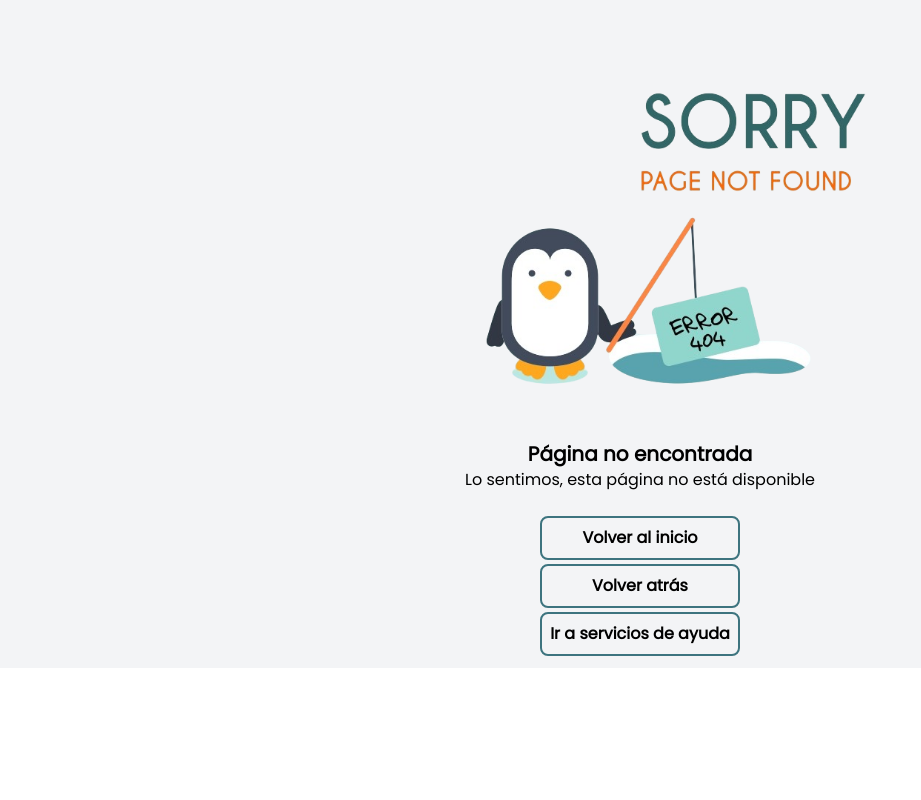
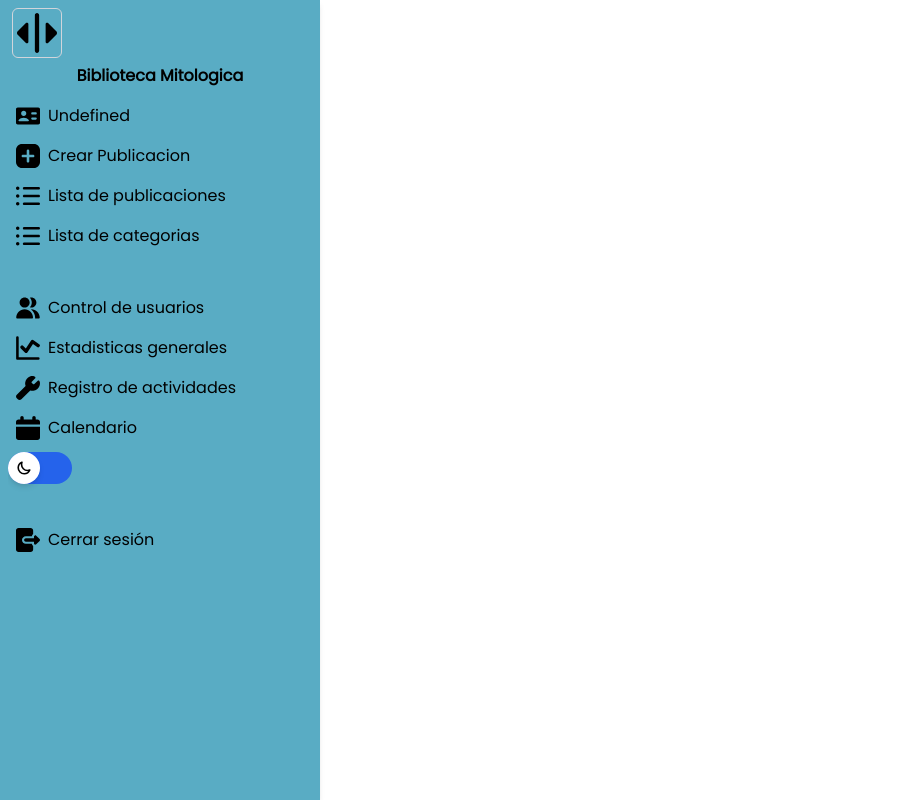
Before and after one commit to lgramajo99/biblioteca_mitologica, a React (Vite) app in the folder client/: page /administracion in a window 1280 px wide. Shown: the whole page, without its empty margins (0-921 px from the left). Built offline with nearby package versions, Linux system fonts and the light colour scheme.

Commit message:
Light mode dashmenu, elemenBtnMenu, Navbar.

```diff
--- a/client/src/App.jsx
+++ b/client/src/App.jsx
@@ -2,7 +2,7 @@
 
 function App() {
   return (
-    <div className='bg-gray-100 dark:bg-darkAcenture dark:text-darkTxt'>
+    <div className='bg-lightAcenture dark:bg-darkAcenture dark:text-darkTxt'>
       <RoutesIndex />
     </div>
   );
--- a/client/src/components/dashboard/layout/DashboardMenu.jsx
+++ b/client/src/components/dashboard/layout/DashboardMenu.jsx
@@ -15,7 +15,7 @@
     const { user } = useAuth0();
 
     return (
-        <nav className={`fixed top-0 left-0 h-full p-2 bg-purple-700 dark:text-slate-300 dark:bg-darkPrimary shadow-md transition-all duration-500 ${displayedMenu ? "w-80" : "w-20"} overflow-y-auto`} >
+        <nav className={`fixed top-0 left-0 h-full p-2 bg-lightPrimary dark:bg-darkPrimary shadow-md transition-all duration-500 ${displayedMenu ? "w-80" : "w-20"} overflow-y-auto`} >
             <button type="button"
                 className="mx-1 p-1 rounded-md border border-gray-300 focus:outline-none focus:border-blue-500 transform transition-transform hover:scale-95 active:scale-90"
                 onClick={handleDisplayedMenu}>
@@ -24,7 +24,7 @@
 
             <ul className="overflow-hidden gap-y-2 flex flex-col">
                 <button type="button"
-                    className="w-full px-2 py-1 font-semibold transition-colors duration-300 ease-in-out rounded-md focus:outline-none focus:text-white hover:text-white overflow-hidden whitespace-nowrap"
+                    className="w-full px-2 py-1 font-semibold transition-colors duration-300 ease-in-out rounded-md focus:outline-none overflow-hidden whitespace-nowrap"
                     onClick={() => navigate(`/`)}>
                     {displayedMenu ? "Biblioteca Mitologica" : "B|M"}
                 </button>
@@ -44,9 +44,9 @@
                 <br />
                 <button type="button"
                     onClick={handleLogout}
-                    className={`flex items-center w-full rounded-xl py-1 px-2 gap-2 transition duration-300 ease-in-out focus:font-bold focus:outline-none hover:font-bold hover:bg-purple-200 focus:bg-purple-200 dark:text-darkTxt dark:hover:bg-darkSecondary dark:focus:bg-darkSecondary ${displayedMenu ? 'justify-start' : 'justify-center'}`}>
+                    className={`flex items-center w-full rounded-xl py-1 px-2 gap-2 transition duration-300 ease-in-out focus:font-bold focus:outline-none hover:font-bold hover:bg-lightSecondary focus:bg-lightSecondary dark:hover:bg-darkSecondary dark:focus:bg-darkSecondary ${displayedMenu ? 'justify-start' : 'justify-center'}`}>
                     <img src={logoutSolid} alt='door open' className={`w-6 h-6 filter dark:invert`} />
-                    {displayedMenu && <span className="font-bold truncate">Cerrar sesión</span>}
+                    {displayedMenu && <span className="truncate">Cerrar sesión</span>}
                 </button>
 
             </ul>
--- a/client/src/components/dashboard/layout/ElementBtnMenu.jsx
+++ b/client/src/components/dashboard/layout/ElementBtnMenu.jsx
@@ -9,7 +9,7 @@
         <NavLink
             to={`/administracion/${to}`}
             title={txt}
-            className={`flex items-center w-full rounded-xl py-1 px-2  gap-2 transition duration-300 ease-in-out focus:font-bold focus:outline-none hover:font-bold hover:bg-purple-200 focus:bg-purple-200 dark:text-darkTxt dark:hover:bg-darkSecondary dark:focus:bg-darkSecondary ${displayedMenu ? 'justify-start' : 'justify-center'}`}>
+            className={`flex items-center w-full rounded-xl py-1 px-2 gap-2 transition duration-300 ease-in-out focus:font-bold focus:outline-none hover:font-bold hover:bg-lightSecondary focus:bg-lightSecondary dark:hover:bg-darkSecondary dark:focus:bg-darkSecondary ${displayedMenu ? 'justify-start' : 'justify-center'}`}>
 
             <img src={image} alt={alt} className={`w-6 h-6 filter dark:invert`} />
             <span className={`${displayedMenu ? "truncate" : "hidden"}`}>{txt}</span>
--- a/client/src/components/layout/Navbar.jsx
+++ b/client/src/components/layout/Navbar.jsx
@@ -13,7 +13,7 @@
     const toggleMenu = () => setIsMenuOpen(!isMenuOpen);
 
     return (
-        <nav className='dark:bg-darkAcenture dark:text-darkTxt py-6'>
+        <nav className='bg-lightPrimary dark:bg-darkPrimary dark:text-darkTxt py-6'>
             <section className='md:container mx-auto flex items-start md:items-center px-2 sm:px-0'>
                 <article className='flex items-center justify-between w-9/12 md:w-7/12 pr-2'>
                     <span className='font-bold text-xl'>B.M</span>
--- a/client/src/pages/ErrorPage.jsx
+++ b/client/src/pages/ErrorPage.jsx
@@ -7,7 +7,7 @@
     const handleGoBack = () => { navigate(-1) }
 
     return (
-        <main className="flex flex-col py-3 justify-center items-center">
+        <main className="flex flex-col h-screen py-3 justify-center items-center">
             <img src={image404}
                 alt='imagen de pinguino pescando "not found", referencia a que el enlace esta roto o no existe.'
                 className="w-6/12" />
--- a/client/src/redux/actions/authAction.js
+++ b/client/src/redux/actions/authAction.js
@@ -17,7 +17,8 @@
 
     const isAdmin = () => {
         const sub = "auth0|65e3aafb4e77a98cce0a138b"
-        return (sub === user?.sub);
+        // return (sub === user?.sub);
+        return true
     }
 
     if (!isAuthenticated && !isLoading) { dispatch(authActions.loginFailure()); }
--- a/client/tailwind.config.js
+++ b/client/tailwind.config.js
@@ -22,10 +22,16 @@
         darkPurple: '#433e4d', //secundario Dark
         grayishPurple: '#65606e', //acento Dark
 
+        lightPrimary: '#59acc4',
+        lightSecondary: '#3D747F',
+        lightAcenture: '#c5d5d9', //bg fondo
+
+
         darkPrimary: '#121212',
         darkSecondary: '#3D747F',
-        darkAcenture: '#0f172acc',
+        darkAcenture: '#0f172acc', //bg fondo
         darkTxt: '#F5F5F5'
+
       }
     },
   },
```
